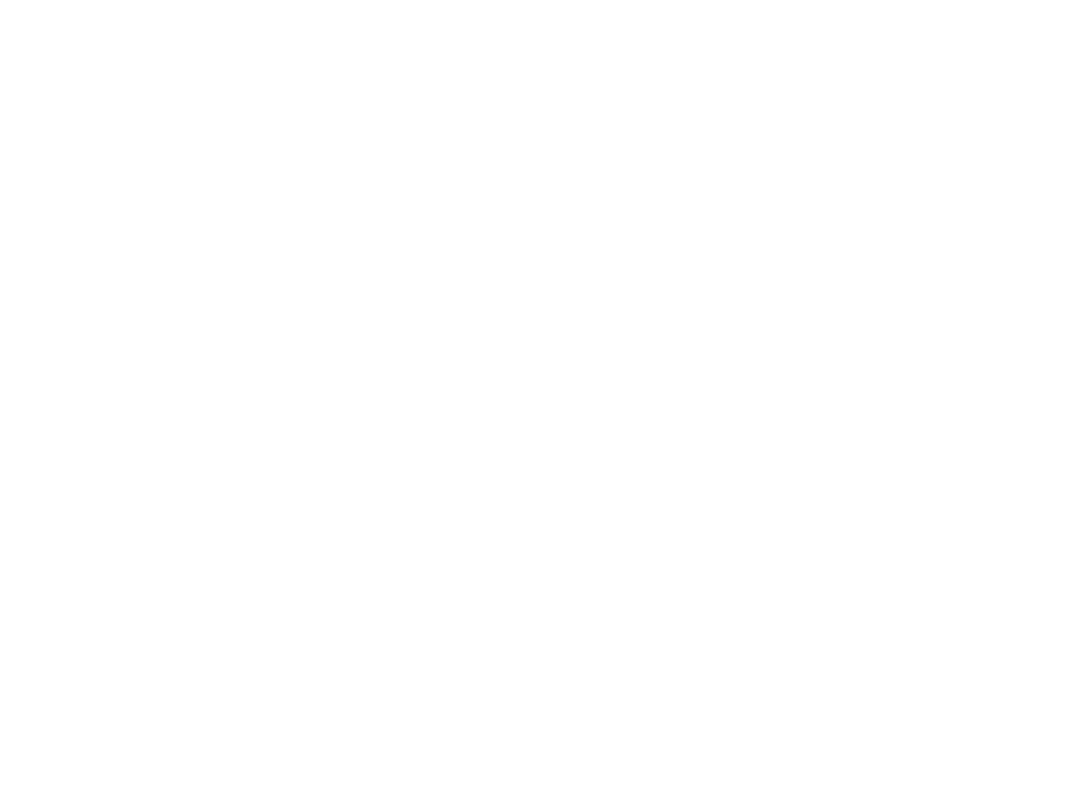
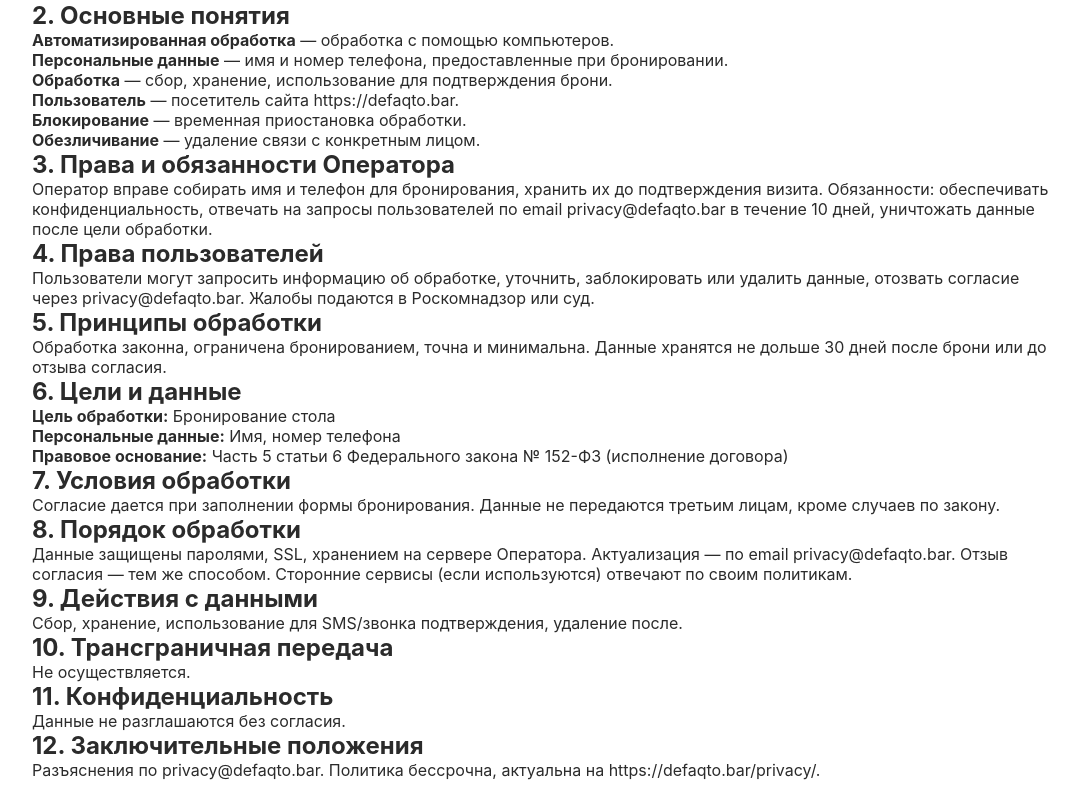
Before and after one commit to Xqyat/defaqto, a React (Create React App) app: page /privacy-policy in a window 1280 px wide. Before the commit this address had no page. Shown: the part 505-1300 px from the top of the page, without its empty margins (96-1175 px from the left). Before the commit the page ends 800 px from the top, so only its background shows below. Built offline with nearby package versions, Linux system fonts and the light colour scheme.

Commit message:
feat: add PrivacyPolicey page

```diff
--- a/src/App.js
+++ b/src/App.js
@@ -11,6 +11,8 @@
 import Menu from './pages/Menu/Menu';
 import Gallery from './pages/Gallery/Gallery';
 import Contacts from './pages/Contacts/Contacts';
+
+import PrivacyPolicy from './pages/PrivacyPolicy/PrivacyPolicy';
 
 import AdminLogin from './pages/AdminLogin/AdminLogin';
 import AdminPanel  from './pages/AdminPanel/AdminPanel';
@@ -37,6 +39,7 @@
           <Route path="/menu" element={<Menu/>}/>
           <Route path="/gallery" element={<Gallery/>}/>
           <Route path="/contacts" element={<Contacts/>}/>
+          <Route path="/privacy-policy" element={<PrivacyPolicy/>}/>
         </Route>
 
         <Route path="/admin/login" element={<AdminLogin />} />
--- /dev/null
+++ b/src/pages/PrivacyPolicy/PrivacyPolicy.jsx
@@ -0,0 +1,84 @@
+const PrivacyPolicy = () => {
+
+    return(
+        <>
+            <main className="privacy-policy">
+                <section class="section-general">
+                    <h1 class="policy-title">Политика обработки персональных данных</h1>
+
+                    <section class="section-provisions">
+                    <h2 class="section-number">1. Общие положения</h2>
+                    <p>Настоящая политика обработки персональных данных составлена в соответствии с Федеральным законом от 27.07.2006 № 152-ФЗ «О персональных данных» (далее — Закон) и определяет порядок обработки персональных данных и меры по обеспечению их безопасности, предпринимаемые <span class="operator">[ФИО владельца или ИП "DeFAQto", адрес, ИНН]</span> (далее — Оператор). Политика применяется ко всей информации о посетителях сайта <a href="https://defaqto.bar">https://defaqto.bar</a>, включая данные, собираемые при бронировании стола.</p>
+                    </section>
+
+                    <section class="section-definitions">
+                    <h2 class="section-number">2. Основные понятия</h2>
+                    <ul class="definitions-list">
+                        <li><strong>Автоматизированная обработка</strong> — обработка с помощью компьютеров.</li>
+                        <li><strong>Персональные данные</strong> — имя и номер телефона, предоставленные при бронировании.</li>
+                        <li><strong>Обработка</strong> — сбор, хранение, использование для подтверждения брони.</li>
+                        <li><strong>Пользователь</strong> — посетитель сайта <a href="https://defaqto.bar">https://defaqto.bar</a>.</li>
+                        <li><strong>Блокирование</strong> — временная приостановка обработки.</li>
+                        <li><strong>Обезличивание</strong> — удаление связи с конкретным лицом.</li>
+                    </ul>
+                    </section>
+
+                    <section class="section-operator-rights">
+                    <h2 class="section-number">3. Права и обязанности Оператора</h2>
+                    <p>Оператор вправе собирать имя и телефон для бронирования, хранить их до подтверждения визита. Обязанности: обеспечивать конфиденциальность, отвечать на запросы пользователей по email <a href="mailto:privacy@defaqto.bar">privacy@defaqto.bar</a> в течение 10 дней, уничтожать данные после цели обработки.</p>
+                    </section>
+
+                    <section class="section-user-rights">
+                    <h2 class="section-number">4. Права пользователей</h2>
+                    <p>Пользователи могут запросить информацию об обработке, уточнить, заблокировать или удалить данные, отозвать согласие через <a href="mailto:privacy@defaqto.bar">privacy@defaqto.bar</a>. Жалобы подаются в Роскомнадзор или суд.</p>
+                    </section>
+
+                    <section class="section-principles">
+                    <h2 class="section-number">5. Принципы обработки</h2>
+                    <p>Обработка законна, ограничена бронированием, точна и минимальна. Данные хранятся не дольше 30 дней после брони или до отзыва согласия.</p>
+                    </section>
+
+                    <section class="section-purposes">
+                    <h2 class="section-number">6. Цели и данные</h2>
+                    <ul class="purposes-list">
+                        <li><strong>Цель обработки:</strong> Бронирование стола</li>
+                        <li><strong>Персональные данные:</strong> Имя, номер телефона</li>
+                        <li><strong>Правовое основание:</strong> Часть 5 статьи 6 Федерального закона № 152-ФЗ (исполнение договора)</li>
+                    </ul>
+                    </section>
+
+                    <section class="section-conditions">
+                    <h2 class="section-number">7. Условия обработки</h2>
+                    <p>Согласие дается при заполнении формы бронирования. Данные не передаются третьим лицам, кроме случаев по закону.</p>
+                    </section>
+
+                    <section class="section-processing">
+                    <h2 class="section-number">8. Порядок обработки</h2>
+                    <p>Данные защищены паролями, SSL, хранением на сервере Оператора. Актуализация — по email <a href="mailto:privacy@defaqto.bar">privacy@defaqto.bar</a>. Отзыв согласия — тем же способом. Сторонние сервисы (если используются) отвечают по своим политикам.</p>
+                    </section>
+
+                    <section class="section-actions">
+                    <h2 class="section-number">9. Действия с данными</h2>
+                    <p>Сбор, хранение, использование для SMS/звонка подтверждения, удаление после.</p>
+                    </section>
+
+                    <section class="section-transfer">
+                    <h2 class="section-number">10. Трансграничная передача</h2>
+                    <p>Не осуществляется.</p>
+                    </section>
+
+                    <section class="section-confidentiality">
+                    <h2 class="section-number">11. Конфиденциальность</h2>
+                    <p>Данные не разглашаются без согласия.</p>
+                    </section>
+
+                    <section class="section-final">
+                    <h2 class="section-number">12. Заключительные положения</h2>
+                    <p>Разъяснения по <a href="mailto:privacy@defaqto.bar">privacy@defaqto.bar</a>. Политика бессрочна, актуальна на <a href="https://defaqto.bar/privacy/">https://defaqto.bar/privacy/</a>.</p>
+                    </section>
+                </section>
+            </main>
+        </>
+    )
+}
+export default PrivacyPolicy;
```
